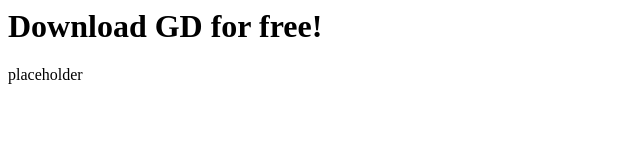
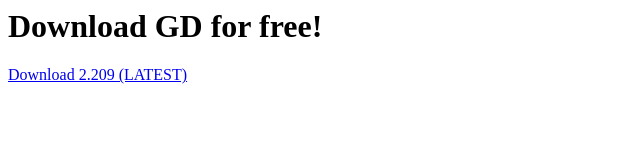
Before and after one commit to giorgiyay-crypto/gdrealm, a plain HTML site: page downloadgd/index.html in a window 1280 px wide. Shown: the whole page, without its empty margins (0-640 px from the left). Drawn offline with Linux system fonts and the light colour scheme.

Commit message:
Update index.html

```diff
--- a/downloadgd/index.html
+++ b/downloadgd/index.html
@@ -1,2 +1,2 @@
 <h1>Download GD for free!</h1>
-placeholder
+<a href=https://github.com/giorgiyay-crypto/gdrealm/releases/download/gddls/2.209.rar>Download 2.209 (LATEST)</a>
```
